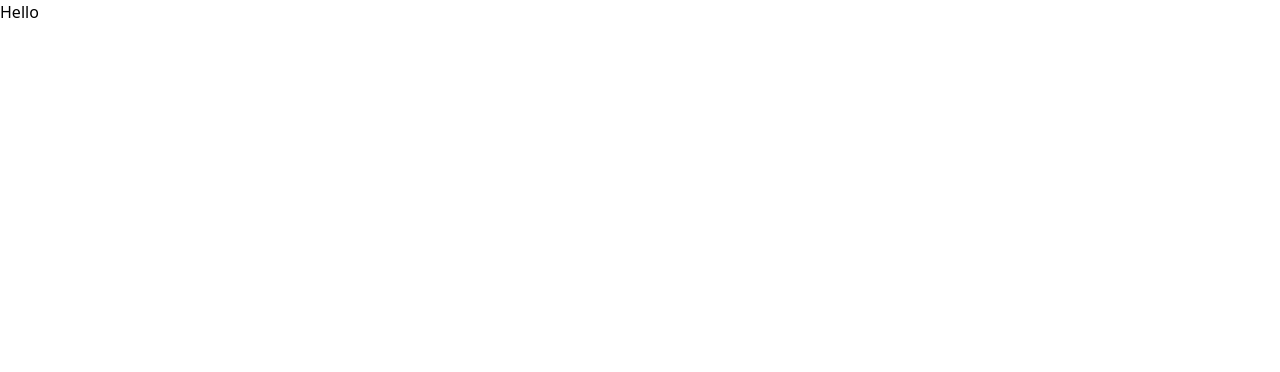
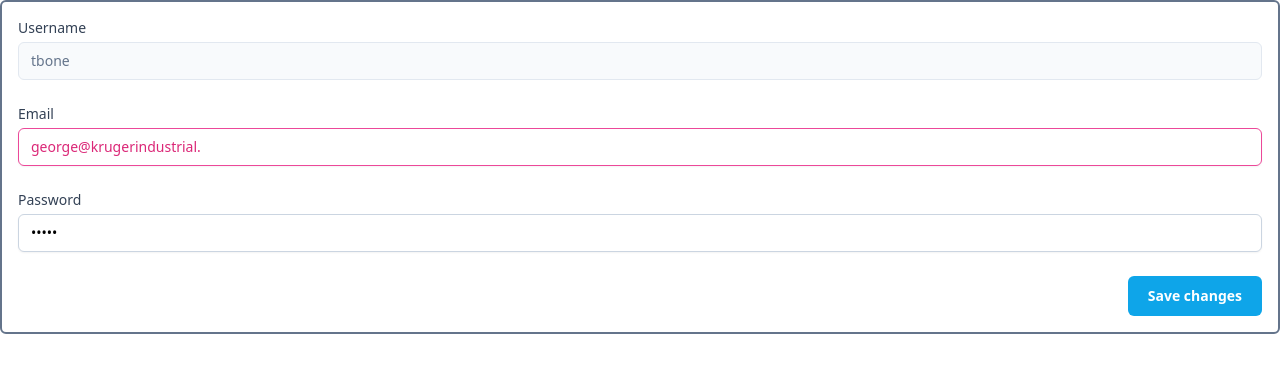
Before and after one commit to denisso/tailwind-expo, a website built with Vite: page index.html in a window 1280 px wide. Built offline with nearby package versions, Linux system fonts and the light colour scheme.

Commit message:
example form

```diff
--- a/index.html
+++ b/index.html
@@ -9,7 +9,83 @@
 
     <body class="">
         <div class="container">
-            <div class="">Hello</div>
+            <!DOCTYPE html>
+            <html lang="en">
+                <head>
+                    <meta charset="UTF-8" />
+                    <link rel="icon" type="image/svg+xml" href="favicon.svg" />
+                    <meta
+                        name="viewport"
+                        content="width=device-width, initial-scale=1.0"
+                    />
+                    <title>TailwindCSS Boilerplate</title>
+                </head>
+
+                <body class="">
+                    <div class="container">
+                        <form class="p-4 border-2 border-slate-500 rounded-md">
+                            <div>
+                                <label
+                                    for="username"
+                                    class="block text-sm font-medium text-slate-700"
+                                    >Username</label
+                                >
+                                <div class="mt-1">
+                                    <input
+                                        type="text"
+                                        name="username"
+                                        id="username"
+                                        class="px-3 py-2 bg-white border shadow-sm border-slate-300 placeholder-slate-400 disabled:bg-slate-50 disabled:text-slate-500 disabled:border-slate-200 focus:outline-none focus:border-sky-500 focus:ring-sky-500 block w-full rounded-md sm:text-sm focus:ring-1 invalid:border-pink-500 invalid:text-pink-600 focus:invalid:border-pink-500 focus:invalid:ring-pink-500 disabled:shadow-none"
+                                        value="tbone"
+                                        disabled=""
+                                    />
+                                </div>
+                            </div>
+                            <div class="mt-6">
+                                <label
+                                    for="email"
+                                    class="block text-sm font-medium text-slate-700"
+                                    >Email</label
+                                >
+                                <div class="mt-1">
+                                    <input
+                                        type="email"
+                                        name="email"
+                                        id="email"
+                                        class="px-3 py-2 bg-white border shadow-sm border-slate-300 placeholder-slate-400 disabled:bg-slate-50 disabled:text-slate-500 disabled:border-slate-200 focus:outline-none focus:border-sky-500 focus:ring-sky-500 block w-full rounded-md sm:text-sm focus:ring-1 invalid:border-pink-500 invalid:text-pink-600 focus:invalid:border-pink-500 focus:invalid:ring-pink-500 disabled:shadow-none"
+                                        value="george@krugerindustrial."
+                                        placeholder="you@example.com"
+                                    />
+                                </div>
+                            </div>
+                            <div class="mt-6">
+                                <label
+                                    for="password"
+                                    class="block text-sm font-medium text-slate-700"
+                                    >Password</label
+                                >
+                                <div class="mt-1">
+                                    <input
+                                        type="password"
+                                        name="password"
+                                        id="password"
+                                        class="px-3 py-2 bg-white border shadow-sm border-slate-300 placeholder-slate-400 disabled:bg-slate-50 disabled:text-slate-500 disabled:border-slate-200 focus:outline-none focus:border-sky-500 focus:ring-sky-500 block w-full rounded-md sm:text-sm focus:ring-1 invalid:border-pink-500 invalid:text-pink-600 focus:invalid:border-pink-500 focus:invalid:ring-pink-500 disabled:shadow-none"
+                                        value="Bosco"
+                                    />
+                                </div>
+                            </div>
+                            <div class="mt-6 text-right">
+                                <button
+                                    class="bg-sky-500 hover:bg-sky-700 px-5 py-2.5 text-sm leading-5 rounded-md font-semibold text-white"
+                                >
+                                    Save changes
+                                </button>
+                            </div>
+                        </form>
+                    </div>
+                    <script type="module" src="/assets/js/main.js"></script>
+                </body>
+            </html>
         </div>
         <script type="module" src="/assets/js/main.js"></script>
     </body>
```
